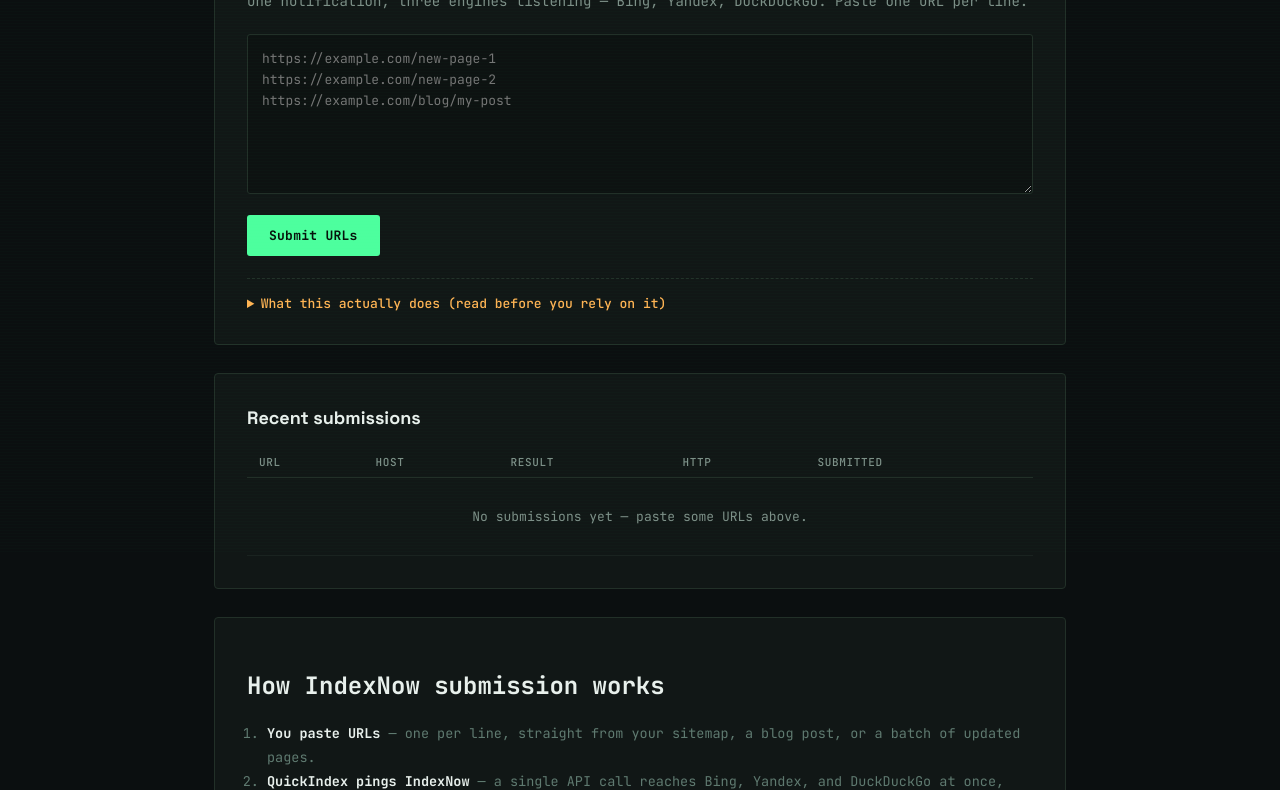
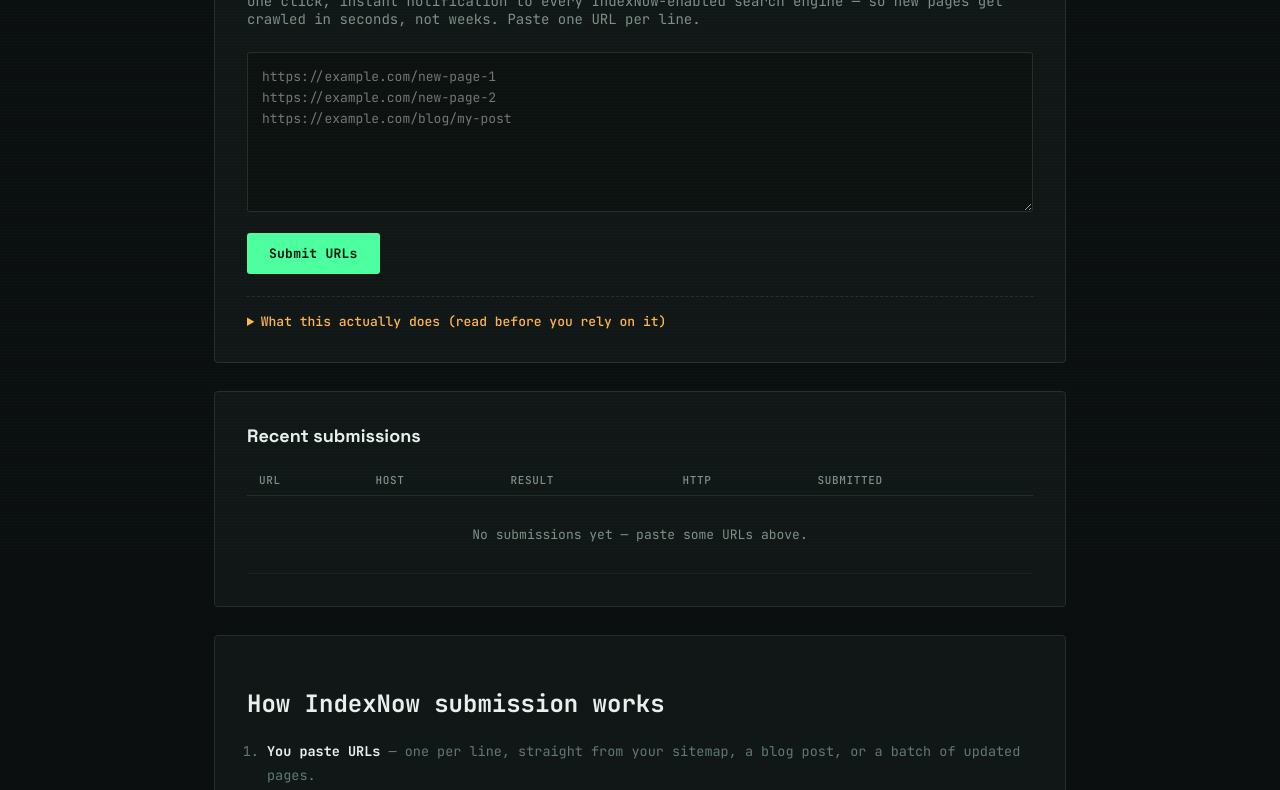
Before and after one commit to splashlounge-dev/indexer-saas, a website: page public/index.html in a window 1280 px wide. Shown: the part 247-1037 px from the top of the page. Drawn offline with Linux system fonts and the light colour scheme; no server answers.

Commit message:
Update index.html

```diff
--- a/public/index.html
+++ b/public/index.html
@@ -159,7 +159,7 @@
   <main>
     <section class="panel submit-panel">
       <h1>Send your URLs down the wire.</h1>
-      <p class="sub">One notification, three engines listening — Bing, Yandex, DuckDuckGo. Paste one URL per line.</p>
+      <p class="sub">One click, instant notification to every IndexNow-enabled search engine — so new pages get crawled in seconds, not weeks. Paste one URL per line.</p>
       <textarea id="urlInput" placeholder="https://example.com/new-page-1
 https://example.com/new-page-2
 https://example.com/blog/my-post"></textarea>
```
